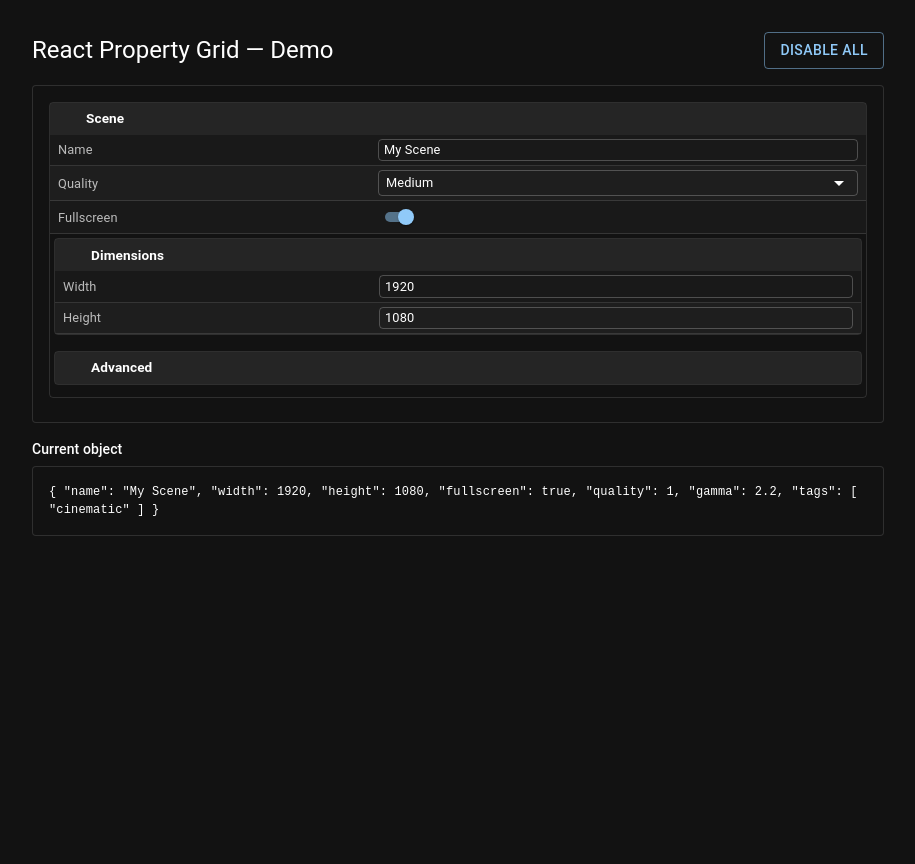
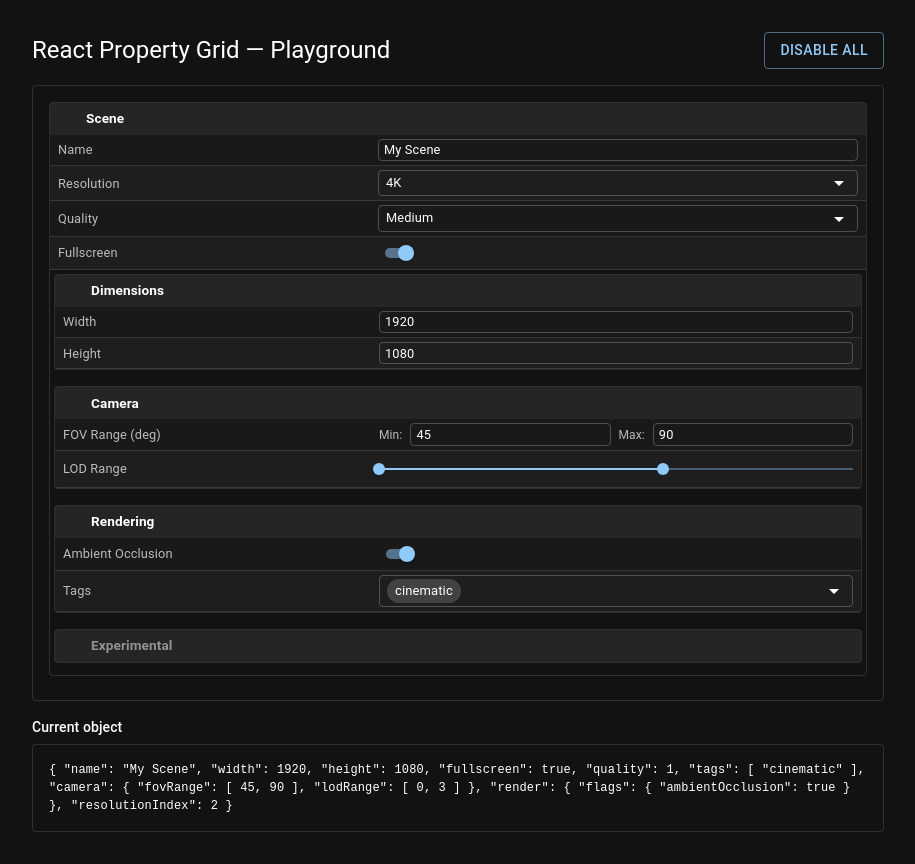
Before and after one commit to RajRai/react-property-grid, a React (Vite) app in the folder playground/: page / in a window 1280 px wide. Shown: the whole page, without its empty margins (182-1097 px from the left). Before the commit the page ends 800 px from the top, so only its background shows below. Built offline with nearby package versions, Linux system fonts and the light colour scheme; some icons are missing.

Commit message:
update valueRange and demo

```diff
--- a/playground/src/App.jsx
+++ b/playground/src/App.jsx
@@ -1,6 +1,9 @@
 import React, { useMemo, useState } from 'react';
-import { CssBaseline, Container, Paper, ThemeProvider, createTheme, Box, Typography, Stack, Button } from '@mui/material';
-import PropertyGrid from '@rajrai/react-property-grid';
+import {
+    CssBaseline, Container, Paper, ThemeProvider, createTheme,
+    Box, Typography, Stack, Button
+} from '@mui/material';
+import { PropertyGrid } from '@rajrai/react-property-grid'; // or your local alias
 
 export default function App() {
     const [data, setData] = useState({
@@ -8,9 +11,14 @@ export default function App() {
         width: 1920,
         height: 1080,
         fullscreen: true,
-        quality: 1,
-        gamma: 2.2,
+        quality: 1,                  // stored as numeric
         tags: ['cinematic'],
+        camera: {
+            fovRange: [45, 90],        // valueRange example
+            lodRange: [0, 3],          // sliderRange example
+        },
+        render: { flags: { ambientOcclusion: true } }, // get/set mapping example
+        resolutionIndex: 2,          // 0/1/2 mapped to labels via render/parse
     });
 
     const [globalDisabled, setGlobalDisabled] = useState(false);
@@ -18,7 +26,25 @@ export default function App() {
     const schema = useMemo(() => ({
         section: 'Scene',
         fields: {
-            name: { type: 'string', label: 'Name', validate: (v) => (!v ? 'Required' : null) },
+            name: {
+                type: 'string',
+                label: 'Name',
+                validate: (v) => (!v ? 'Required' : null),
+            },
+
+            // Example: store numeric, but show string labels in UI
+            resolution: {
+                type: 'single-select',
+                label: 'Resolution',
+                options: ['720p', '1080p', '4K'],
+                get: (obj) => obj.resolutionIndex,
+                set: (obj, v) => { obj.resolutionIndex = v; },
+                // UI should show a string label, so map number <-> label
+                renderValue: (stored) => ['720p', '1080p', '4K'][stored] ?? '',
+                parseValue: (uiVal) => ['720p', '1080p', '4K'].indexOf(uiVal),
+            },
+
+            // Classic numeric select (no transforms required)
             quality: {
                 type: 'single-select',
                 label: 'Quality',
@@ -27,27 +53,57 @@ export default function App() {
                     { value: 1, label: 'Medium' },
                     { value: 2, label: 'High' },
                 ],
-                // Example transforms: store numeric internally, show labels in UI
-                transformIn: (v) => v, // already numeric
-                transformOut: (v) => v,
+                validate: (v) => (v == null ? 'Choose a quality' : null),
             },
+
             fullscreen: { type: 'boolean', label: 'Fullscreen' },
         },
+
         children: [
             {
                 section: 'Dimensions',
                 fields: {
-                    width: { type: 'number', label: 'Width', validate: (v) => (v < 320 ? 'Too small' : null) },
-                    height: { type: 'number', label: 'Height', validate: (v) => (v < 200 ? 'Too small' : null) },
+                    width: {
+                        type: 'number', label: 'Width',
+                        validate: (v) => (v < 320 ? 'Too small' : null),
+                    },
+                    height: {
+                        type: 'number', label: 'Height',
+                        validate: (v) => (v < 200 ? 'Too small' : null),
+                    },
                 },
             },
+
             {
-                section: 'Advanced',
-                collapsed: true,
-                // You can disable whole sections:
-                // disabled: true,
+                section: 'Camera',
                 fields: {
-                    gamma: { type: 'range', label: 'Gamma', min: 0.5, max: 3.0, step: 0.1 },
+                    fovRange: {
+                        type: 'valueRange',            // "range" also aliases to valueRange
+                        label: 'FOV Range (deg)',
+                        min: 1, max: 170,
+                        get: (obj) => obj.camera.fovRange,
+                        set: (obj, v) => { obj.camera.fovRange = v; },
+                        validate: ([min, max]) => (min > max ? 'Min must be ≤ Max' : null),
+                    },
+                    lodRange: {
+                        type: 'sliderRange',
+                        label: 'LOD Range',
+                        min: 0, max: 5, step: 1,
+                        get: (obj) => obj.camera.lodRange,
+                        set: (obj, v) => { obj.camera.lodRange = v; },
+                    },
+                },
+            },
+
+            {
+                section: 'Rendering',
+                fields: {
+                    ambientOcclusion: {
+                        type: 'boolean',
+                        label: 'Ambient Occlusion',
+                        get: (obj) => obj.render.flags.ambientOcclusion,
+                        set: (obj, v) => { obj.render.flags.ambientOcclusion = v; },
+                    },
                     tags: {
                         type: 'multi-select',
                         label: 'Tags',
@@ -55,14 +111,21 @@ export default function App() {
                     },
                 },
             },
+
+            {
+                section: 'Experimental',
+                collapsed: true,
+                disabled: true, // whole section disabled
+                fields: {
+                    debugFeature: { type: 'boolean', label: 'New Debug Toggle' },
+                },
+            },
         ],
     }), []);
 
     const theme = useMemo(() => createTheme({
         palette: { mode: 'dark' },
-        components: {
-            MuiPaper: { styleOverrides: { root: { padding: 16 } } },
-        },
+        components: { MuiPaper: { styleOverrides: { root: { padding: 16 } } } },
     }), []);
 
     return (
@@ -70,7 +133,7 @@ export default function App() {
             <CssBaseline />
             <Container maxWidth="md" sx={{ py: 4 }}>
                 <Stack direction="row" justifyContent="space-between" alignItems="center" sx={{ mb: 2 }}>
-                    <Typography variant="h5">React Property Grid — Demo</Typography>
+                    <Typography variant="h5">React Property Grid — Playground</Typography>
                     <Button variant="outlined" onClick={() => setGlobalDisabled((d) => !d)}>
                         {globalDisabled ? 'Enable Editing' : 'Disable All'}
                     </Button>
@@ -87,9 +150,7 @@ export default function App() {
                 </Paper>
 
                 <Box sx={{ mt: 2 }}>
-                    <Typography variant="subtitle2" gutterBottom>
-                        Current object
-                    </Typography>
+                    <Typography variant="subtitle2" gutterBottom>Current object</Typography>
                     <Paper variant="outlined" sx={{ fontFamily: 'monospace', p: 2, fontSize: 12 }}>
                         {JSON.stringify(data, null, 2)}
                     </Paper>
--- a/src/PropertyGrid/PropertyGrid.jsx
+++ b/src/PropertyGrid/PropertyGrid.jsx
@@ -23,16 +23,24 @@ const isOptionObject = (opt) => typeof opt === 'object' && opt !== null && 'valu
 const toOptionList = (options = []) =>
     options.map((o) => (isOptionObject(o) ? o : { value: o, label: String(o) }));
 
+// Back-compat: prefer renderValue/parseValue, fall back to transformIn/transformOut
+const getRenderFn = (field) => field.renderValue || field.transformIn;
+const getParseFn = (field) => field.parseValue || field.transformOut;
+
 const getFieldValue = (field, object, key) => {
     const raw = field.get ? field.get(object) : object?.[key];
-    return field.transformIn ? field.transformIn(raw, object) : raw;
+    const render = getRenderFn(field);
+    return render ? render(raw, object) : raw;
 };
+
 const setFieldValue = (field, object, key, uiValue) => {
-    const out = field.transformOut ? field.transformOut(uiValue, object) : uiValue;
+    const parse = getParseFn(field);
+    const out = parse ? parse(uiValue, object) : uiValue;
     if (field.set) field.set(object, out);
     else object[key] = out;
     return out;
 };
+
 const runValidate = (field, val, object) =>
     typeof field.validate === 'function' ? field.validate(val, object) || null : null;
 
@@ -63,8 +71,16 @@ function PropertyField({ fieldKey, field, value, object, onChange, disabled }) {
         </Typography>
     );
 
+    // Helpers for compact numeric inputs (allow empty string while editing)
+    const numberInputProps = { style: { fontSize: '0.8rem', padding: '2px 6px' } };
+    const toMaybeNumber = (v) => (v === '' ? '' : Number(v));
+
     const control = (() => {
-        switch (field.type) {
+        // NOTE: 'range' defaults to 'valueRange' (two text boxes)
+        let type = field.type;
+        if (type === 'range') type = 'valueRange';
+
+        switch (type) {
             case 'boolean':
                 return (
                     <FormControlLabel
@@ -88,20 +104,17 @@ function PropertyField({ fieldKey, field, value, object, onChange, disabled }) {
                         size="small"
                         fullWidth
                         value={value ?? ''}
-                        onChange={(e) => {
-                            const v = e.target.value;
-                            // permit empty string for easy clearing; validate/commit number otherwise
-                            commit(v === '' ? '' : Number(v));
-                        }}
+                        onChange={(e) => commit(toMaybeNumber(e.target.value))}
                         disabled={disabled}
                         error={!!error}
                         helperText={error}
-                        inputProps={{ style: { fontSize: '0.8rem', padding: '2px 6px' } }}
+                        inputProps={numberInputProps}
                     />
                 );
 
             case 'string':
-                return <TextField
+                return (
+                    <TextField
                         size="small"
                         fullWidth
                         value={value ?? ''}
@@ -109,12 +122,13 @@ function PropertyField({ fieldKey, field, value, object, onChange, disabled }) {
                         disabled={disabled}
                         error={!!error}
                         helperText={error}
-                    inputProps={{ style: { fontSize: '0.8rem', padding: '2px 6px' } }}
-                />;
+                        inputProps={numberInputProps}
+                    />
+                );
 
             case 'single-select':
             case 'multi-select': {
-                const multiple = field.type === 'multi-select';
+                const multiple = type === 'multi-select';
                 const opts = toOptionList(field.options || []);
                 const val = value ?? (multiple ? [] : '');
                 return (
@@ -135,10 +149,7 @@ function PropertyField({ fieldKey, field, value, object, onChange, disabled }) {
                                     )
                                     : undefined
                             }
-                            sx={{
-                                fontSize: '0.8rem',
-                                '& .MuiSelect-select': { py: 0.5, px: 1 },
-                            }}
+                            sx={{ fontSize: '0.8rem', '& .MuiSelect-select': { py: 0.5, px: 1 } }}
                         >
                             {opts.map((opt) => (
                                 <MenuItem key={String(opt.value)} value={opt.value}>
@@ -151,18 +162,74 @@ function PropertyField({ fieldKey, field, value, object, onChange, disabled }) {
                 );
             }
 
-            case 'range':
+            // Two compact inputs: [min, max]
+            case 'valueRange': {
+                const minDefault = field.min ?? 0;
+                const maxDefault = field.max ?? 100;
+                const pair = Array.isArray(value)
+                    ? value
+                    : typeof value === 'object' && value !== null && 'min' in value && 'max' in value
+                        ? [value.min, value.max]
+                        : [minDefault, maxDefault];
+
+                const [minVal, maxVal] = pair;
+                const commitAt = (idx, newVal) => {
+                    const next = [...pair];
+                    next[idx] = newVal === '' ? '' : Number(newVal);
+                    commit(next);
+                };
+
+                return (
+                    <Box sx={{ display: 'grid', gridTemplateColumns: 'auto 1fr auto 1fr', gap: 0.5, alignItems: 'center' }}>
+                        <Typography sx={{ fontSize: '0.75rem', color: 'text.secondary', pr: 0.5 }}>Min:</Typography>
+                        <TextField
+                            type="number"
+                            size="small"
+                            value={minVal ?? ''}
+                            onChange={(e) => commitAt(0, e.target.value)}
+                            disabled={disabled}
+                            inputProps={{ style: { fontSize: '0.8rem', padding: '2px 6px' } }}
+                        />
+                        <Typography sx={{ fontSize: '0.75rem', color: 'text.secondary', pl: 0.5, pr: 0.5 }}>Max:</Typography>
+                        <TextField
+                            type="number"
+                            size="small"
+                            value={maxVal ?? ''}
+                            onChange={(e) => commitAt(1, e.target.value)}
+                            disabled={disabled}
+                            inputProps={{ style: { fontSize: '0.8rem', padding: '2px 6px' } }}
+                        />
+                        {error && (
+                            <FormHelperText error sx={{ gridColumn: '1 / -1', mt: 0 }}>
+                                {error}
+                            </FormHelperText>
+                        )}
+                    </Box>
+                );
+            }
+
+            // Dual-thumb slider: [min, max]
+            case 'sliderRange': {
+                const minDefault = field.min ?? 0;
+                const maxDefault = field.max ?? 100;
+                const step = field.step ?? 1;
+
+                const rangeVal = Array.isArray(value) && value.length === 2
+                    ? value
+                    : [minDefault, maxDefault];
+
                 return (
                     <Slider
                         size="small"
-                        min={field.min ?? 0}
-                        max={field.max ?? 100}
-                        step={field.step ?? 1}
-                        value={typeof value === 'number' ? value : (field.min ?? 0)}
+                        min={minDefault}
+                        max={maxDefault}
+                        step={step}
+                        value={rangeVal}
                         onChange={(_, v) => commit(v)}
                         disabled={disabled}
                     />
                 );
+            }
 
             default:
                 return <Typography color="text.disabled">Unsupported</Typography>;
```
Lines whose indentation alone changed are shown as unchanged.
